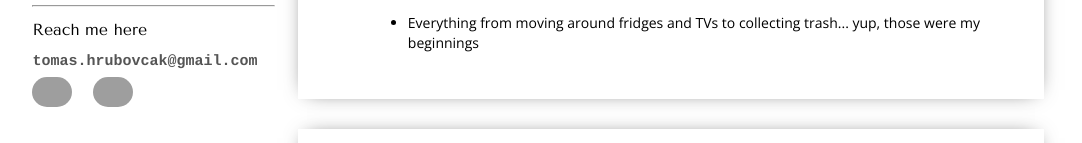
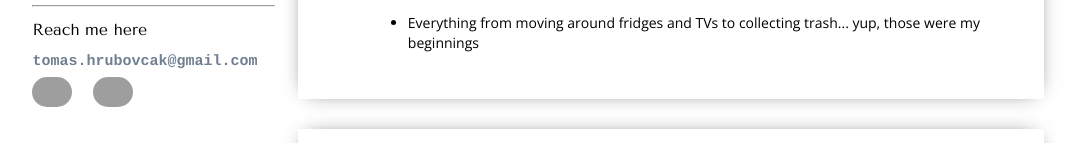
Before and after one commit to thrubovc/cloud_resume, a plain HTML site: page index.html in a window 1280 px wide. Shown: the part 825-968 px from the top of the page, without its empty margins (102-1184 px from the left). Drawn offline with nearby package versions, Linux system fonts and the light colour scheme; grey boxes are pictures that could not be loaded.

Commit message:
unified email and links color

```diff
--- a/style.css
+++ b/style.css
@@ -120,7 +120,7 @@ hr{
 .cryptedmail{
     font-size: 15px !important;
     font-weight: bold;
-    color: #555;
+    color: #708090;
     text-decoration: none;
     font-family: 'Cutive Mono', Courier, monospace;
 }
```
